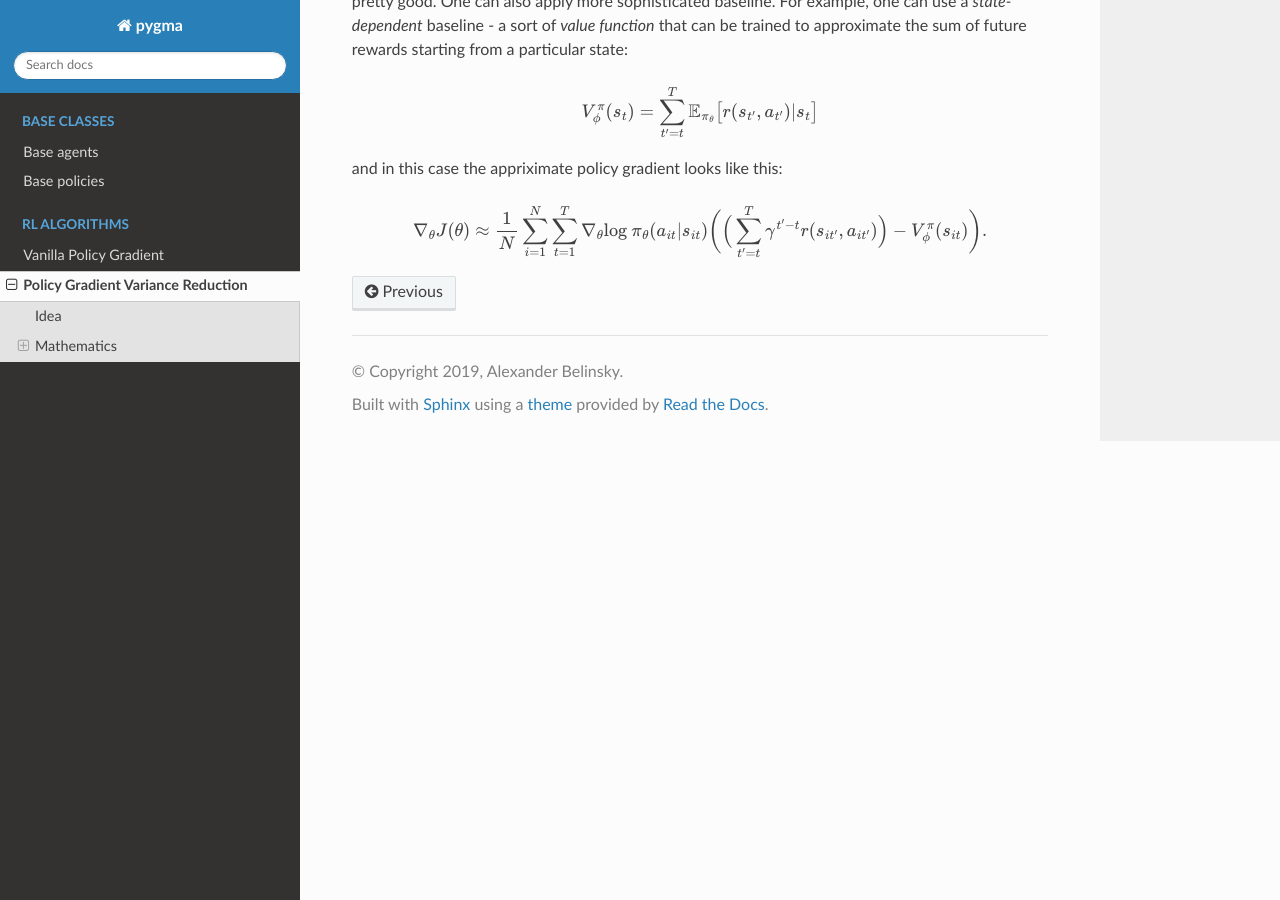
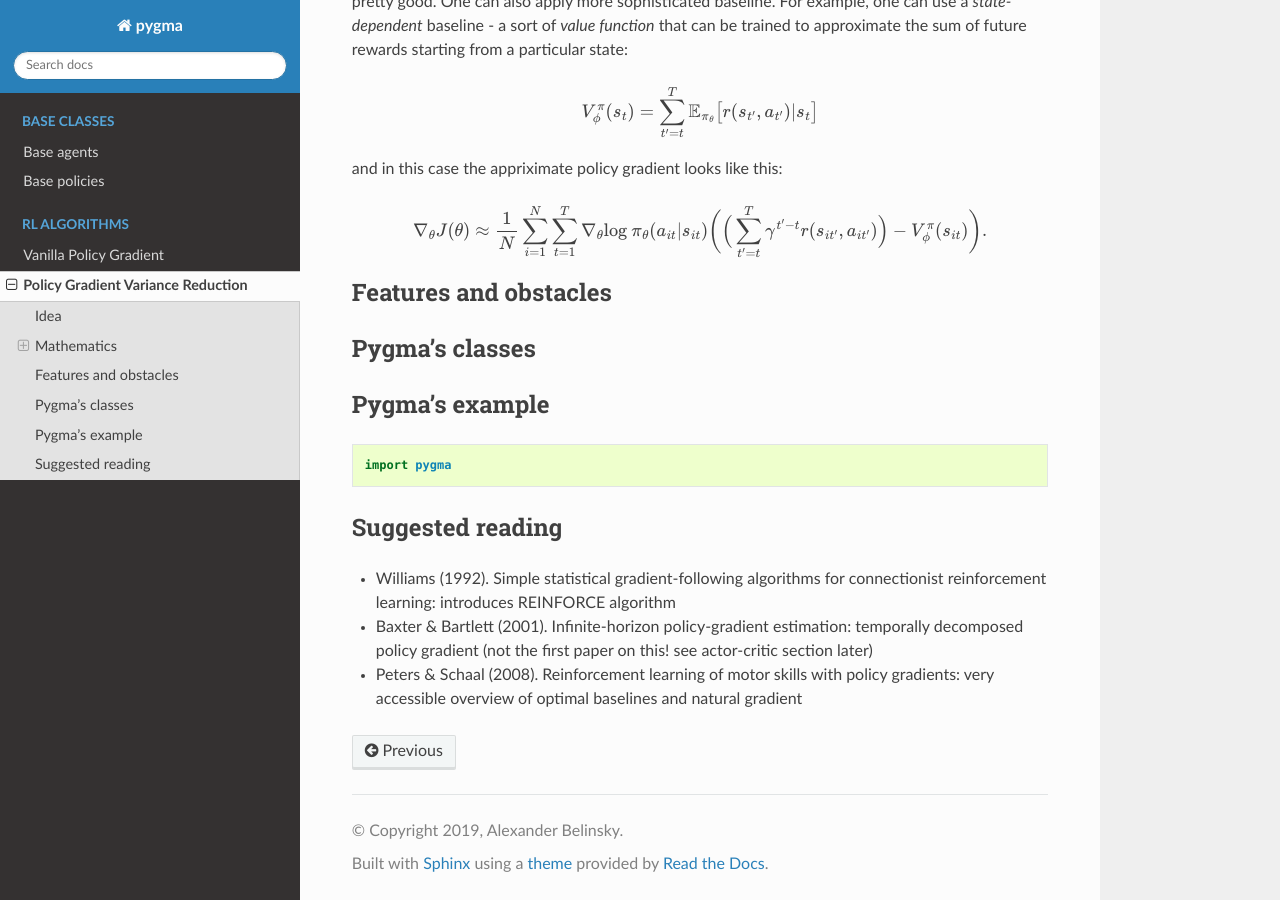
Before and after one commit to abelinsky/pygma, a Sphinx documentation site: the page built from docs/source/algorithms/variance_reduction_pg.rst, in a window 1280 px wide and 900 px high, scrolled down 1376 px. Built offline with Sphinx 7.4.7 and the Read the Docs theme 2.0.0, drawn with Linux system fonts in a browser that asks for light colours.

Commit message:
Update docs

```diff
--- a/docs/source/algorithms/variance_reduction_pg.rst
+++ b/docs/source/algorithms/variance_reduction_pg.rst
@@ -87,3 +87,31 @@ and in this case the appriximate policy gradient looks like this:
 
     \nabla_\theta J(\theta) \approx \frac{1}{N} \sum_{i=1}^{N} \sum_{t=1}^{T} \nabla_\theta \mathrm{log} \: \pi_\theta (a_{it}|s_{it})
                                 \bigg( \Big( \sum_{t'=t}^{T} \gamma^{t'-t} r(s_{it'}, a_{it'}) \Big) - V_\phi^\pi(s_{it}) \bigg).
+
+Features and obstacles
+----------------------
+
+
+Pygma's classes
+---------------
+
+
+Pygma's example
+---------------
+
+.. code-block:: python
+
+   import pygma
+
+
+Suggested reading
+-----------------
+
+-  Williams (1992). Simple statistical gradient-following algorithms
+   for connectionist reinforcement learning: introduces REINFORCE algorithm
+-  Baxter & Bartlett (2001). Infinite-horizon policy-gradient estimation:
+   temporally decomposed policy gradient (not the first paper on this!
+   see actor-critic section later)
+-  Peters & Schaal (2008). Reinforcement learning of motor skills with
+   policy gradients: very accessible overview of optimal baselines and
+   natural gradient
```
